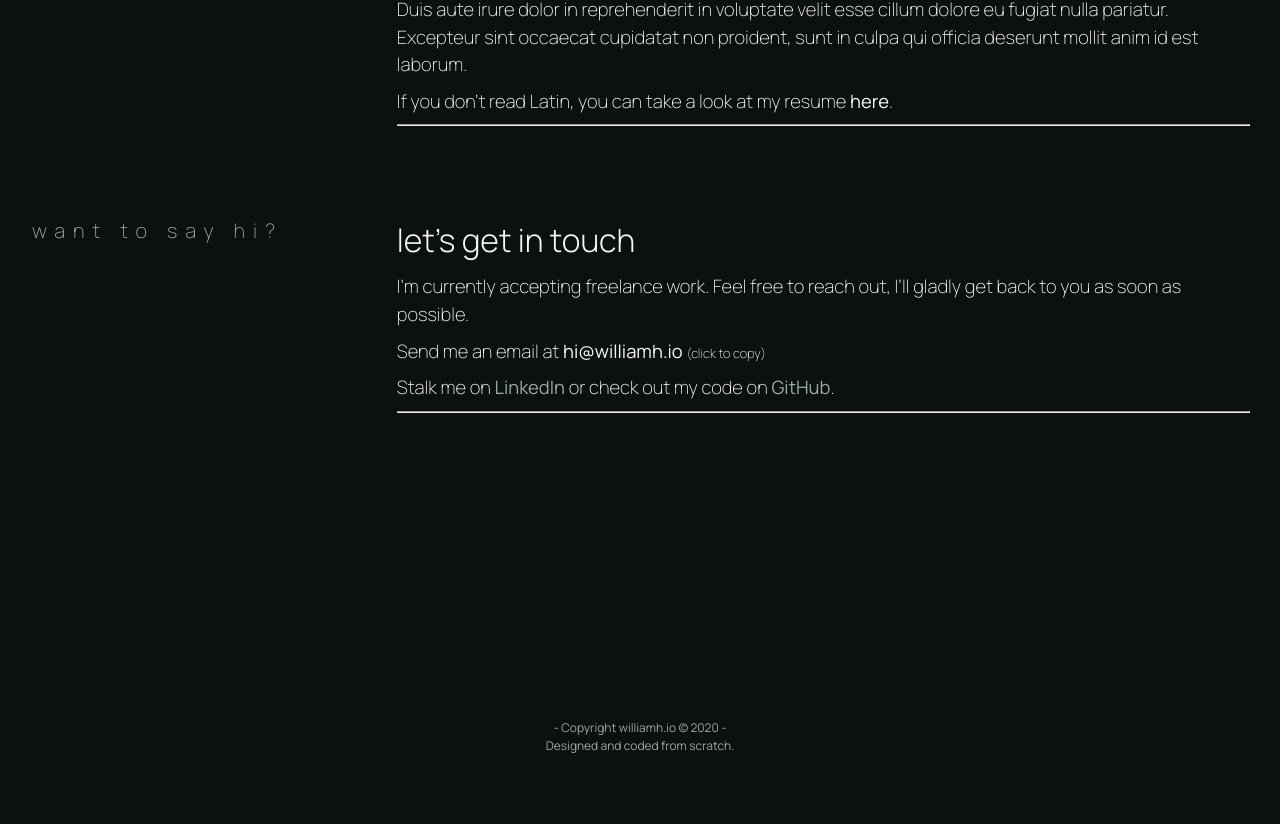
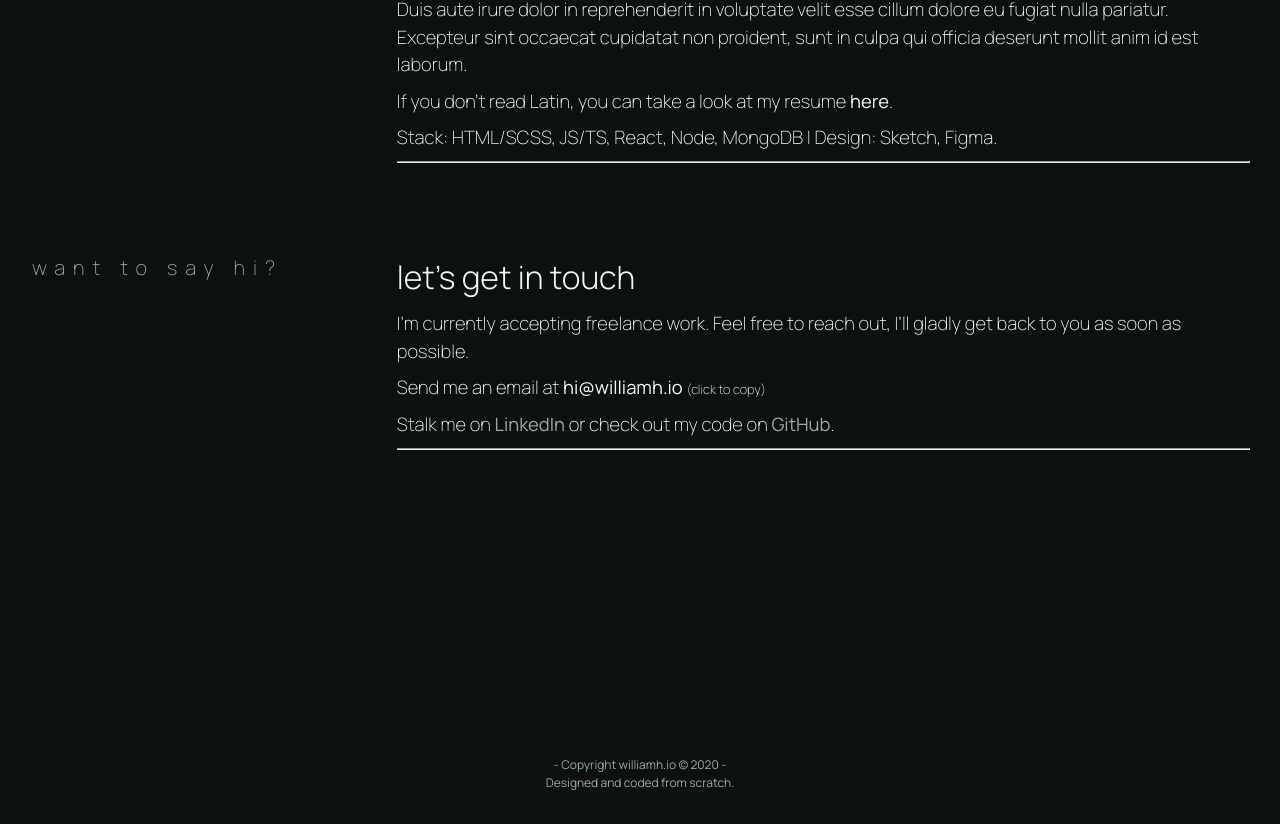
Before and after one commit to williamhzo/williamh.io, a React (Create React App) app: page / in a window 1280 px wide. Shown: the part 1236-2060 px from the top of the page. Before the commit the page ends 2023 px from the top, so only its background shows below. Built offline with nearby package versions, Linux system fonts and the light colour scheme.

Commit message:
refactor layout html

```diff
--- a/src/Components/AboutInfo.jsx
+++ b/src/Components/AboutInfo.jsx
@@ -3,7 +3,7 @@ import React from 'react';
 const AboutInfo = () => {
   return (
     <>
-      <h5 className="section__subtitle">in a nutshell</h5>
+      <h5 className="section__subtitle section__subtitle--margin">in a nutshell</h5>
       <p className="about__description">
         Lorem ipsum dolor sit amet, consectetur adipiscing elit, sed do eiusmod
         tempor incididunt ut labore et dolore magna aliqua. Ut enim ad minim
@@ -26,6 +26,7 @@ const AboutInfo = () => {
         </a>
         .
       </p>
+      <p className="about__description">Stack: HTML/SCSS, JS/TS, React, Node, MongoDB | Design: Sketch, Figma.</p>
       <hr className="content__separator"></hr>
     </>
   );
```
